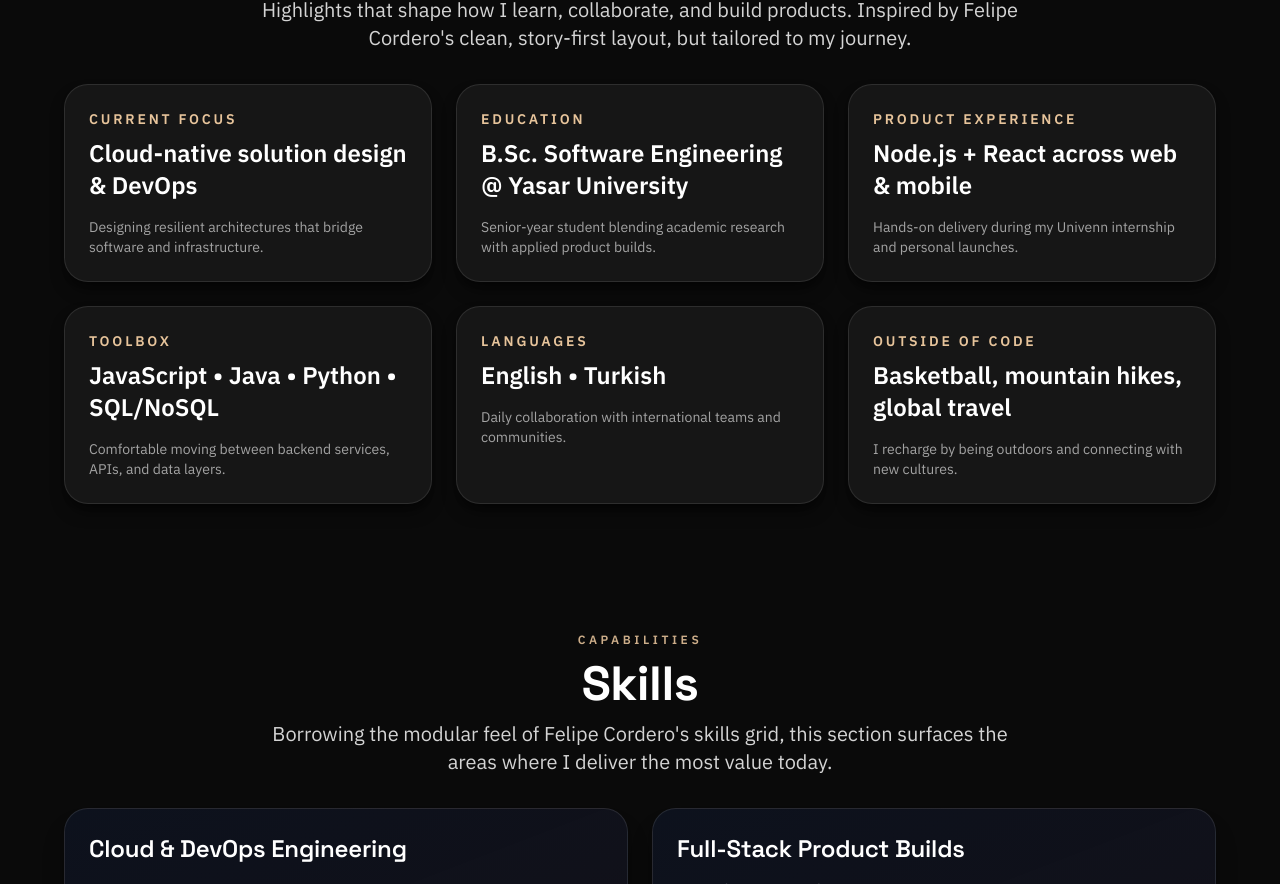
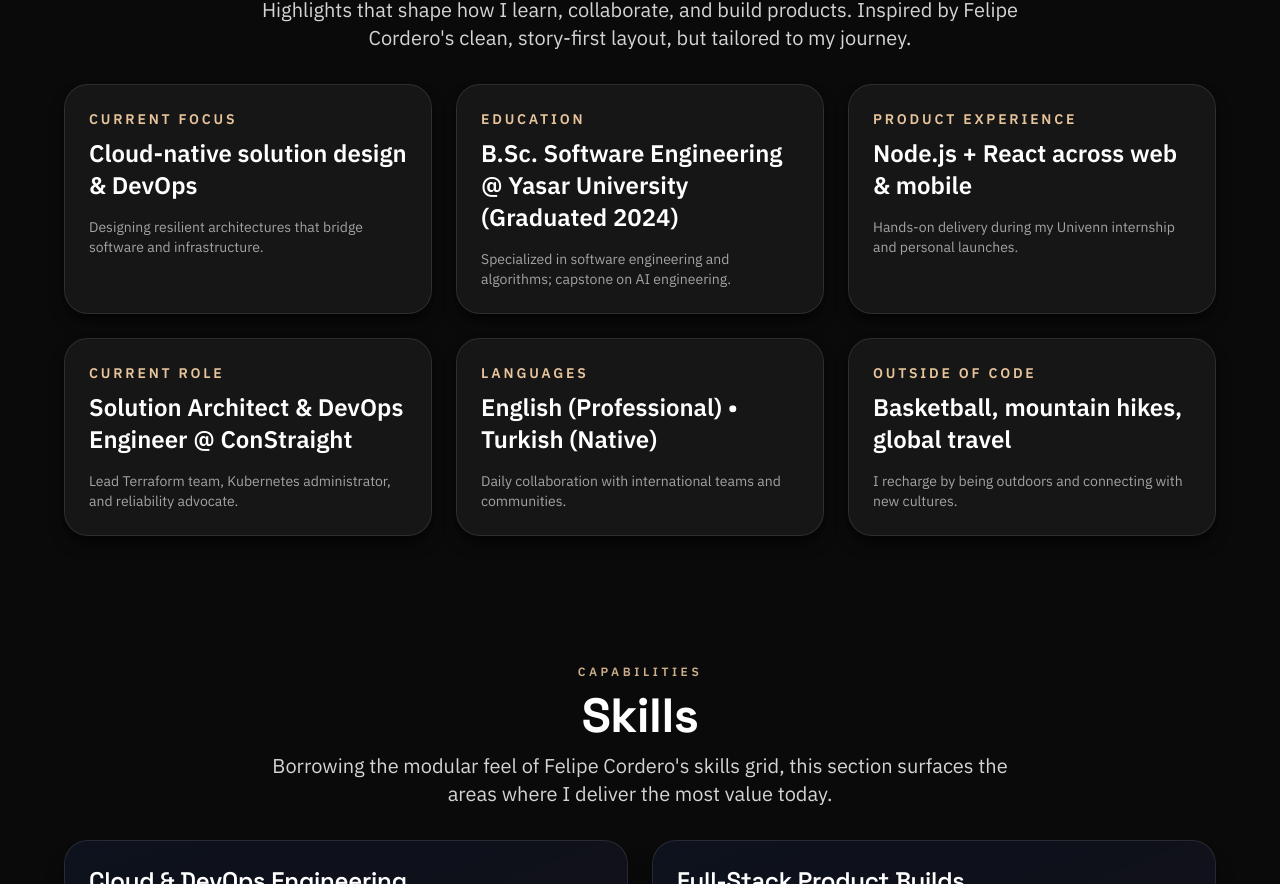
Before and after one commit to alperengokbak/alperengokbak.github.io, a React (Vite) app: page / in a window 1280 px wide. Shown: the part 956-1840 px from the top of the page. Built offline with nearby package versions, Linux system fonts and the light colour scheme.

Commit message:
Refactoring: Updated data in Quick Facts.

```diff
--- a/src/components/QuickFacts.jsx
+++ b/src/components/QuickFacts.jsx
@@ -6,8 +6,8 @@ const facts = [
   },
   {
     title: "Education",
-    detail: "B.Sc. Software Engineering @ Yasar University",
-    meta: "Senior-year student blending academic research with applied product builds.",
+    detail: "B.Sc. Software Engineering @ Yasar University (Graduated 2024)",
+    meta: "Specialized in software engineering and algorithms; capstone on AI engineering.",
   },
   {
     title: "Product Experience",
@@ -15,13 +15,13 @@ const facts = [
     meta: "Hands-on delivery during my Univenn internship and personal launches.",
   },
   {
-    title: "Toolbox",
-    detail: "JavaScript • Java • Python • SQL/NoSQL",
-    meta: "Comfortable moving between backend services, APIs, and data layers.",
+    title: "Current Role",
+    detail: "Solution Architect & DevOps Engineer @ ConStraight",
+    meta: "Lead Terraform team, Kubernetes administrator, and reliability advocate.",
   },
   {
     title: "Languages",
-    detail: "English • Turkish",
+    detail: "English (Professional) • Turkish (Native)",
     meta: "Daily collaboration with international teams and communities.",
   },
   {
```
